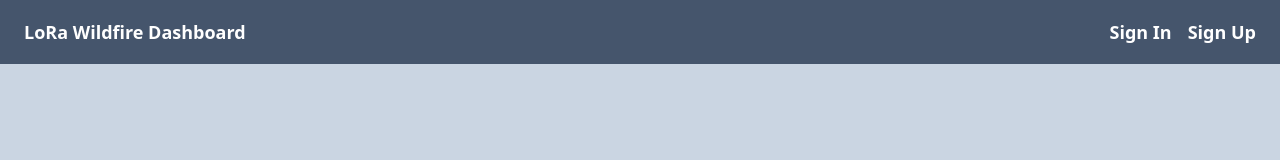
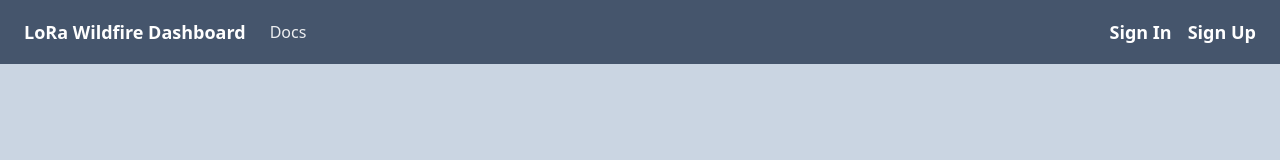
Before and after one commit to LoRa-Wildfire-Alert-Network/Dashboard, a React (Vite) app in the folder frontend/: page / in a window 1280 px wide. Shown: the top 160 px of the page. Built offline with nearby package versions, Linux system fonts and the light colour scheme; no server answers.

Commit message:
:lipstick: Add: Docs link to navbar

```diff
--- a/frontend/src/Components/Navbar/Navbar.tsx
+++ b/frontend/src/Components/Navbar/Navbar.tsx
@@ -8,12 +8,24 @@ import {
 } from "@clerk/clerk-react";
 import { withGoto } from "../../lib/goto";
 
+const DOCS_URL = import.meta.env.VITE_DOCS_URL ?? "/docs/";
+
 const Navbar = () => {
   return (
     <div className="flex justify-between items-center w-full h-16 bg-slate-600">
-      <p className="text-white text-lg font-semibold p-6">
-        LoRa Wildfire Dashboard
-      </p>
+      <div className="flex items-center gap-6 p-6">
+        <p className="text-white text-lg font-semibold">
+          LoRa Wildfire Dashboard
+        </p>
+        <a
+          href={DOCS_URL}
+          target={DOCS_URL.startsWith("http") ? "_blank" : undefined}
+          rel={DOCS_URL.startsWith("http") ? "noopener noreferrer" : undefined}
+          className="text-white/90 text-base hover:text-white hover:underline"
+        >
+          Docs
+        </a>
+      </div>
       <div className="flex items-center gap-4 p-6">
         <SignedOut>
           <SignInButton mode="modal">
```
